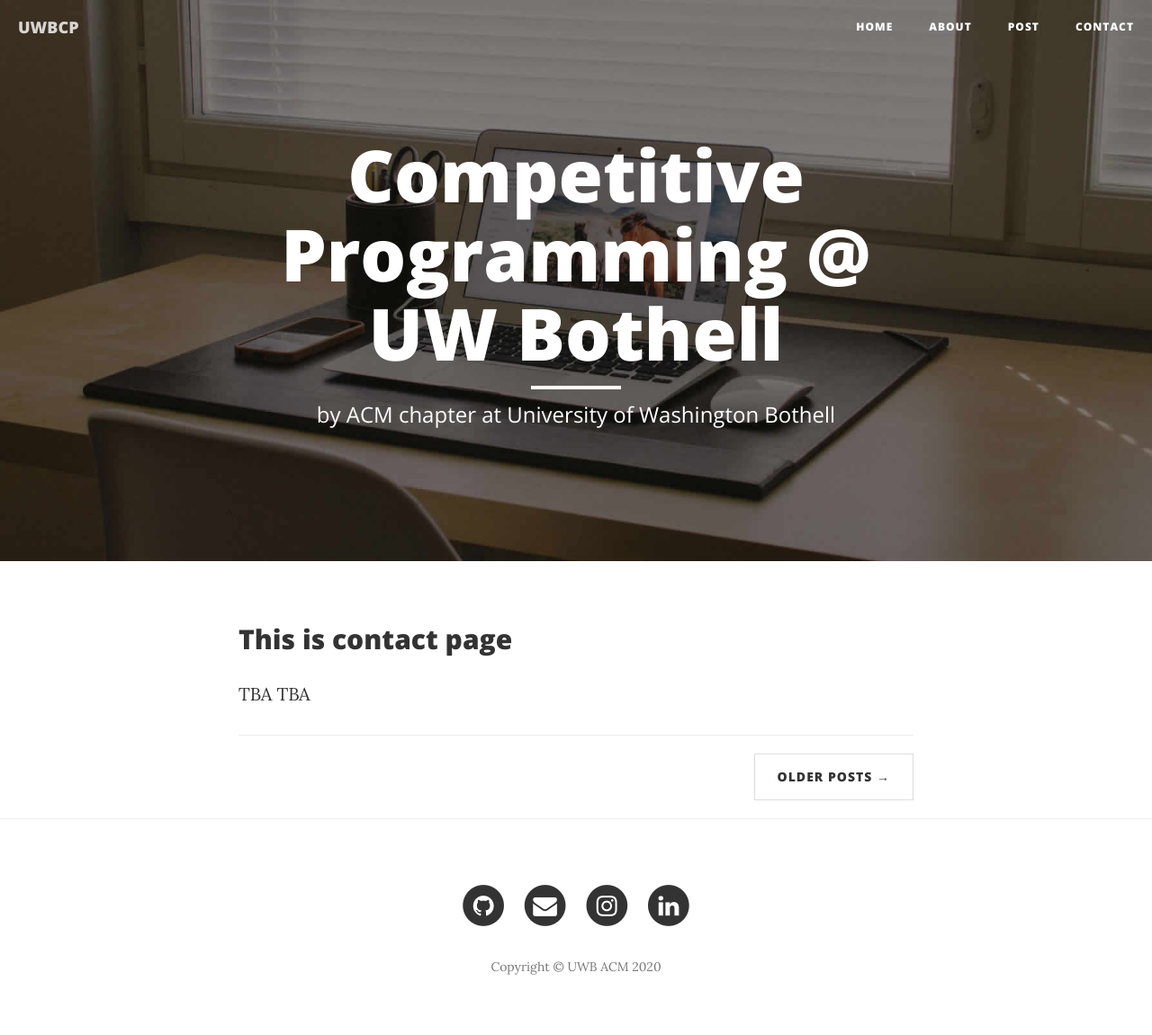
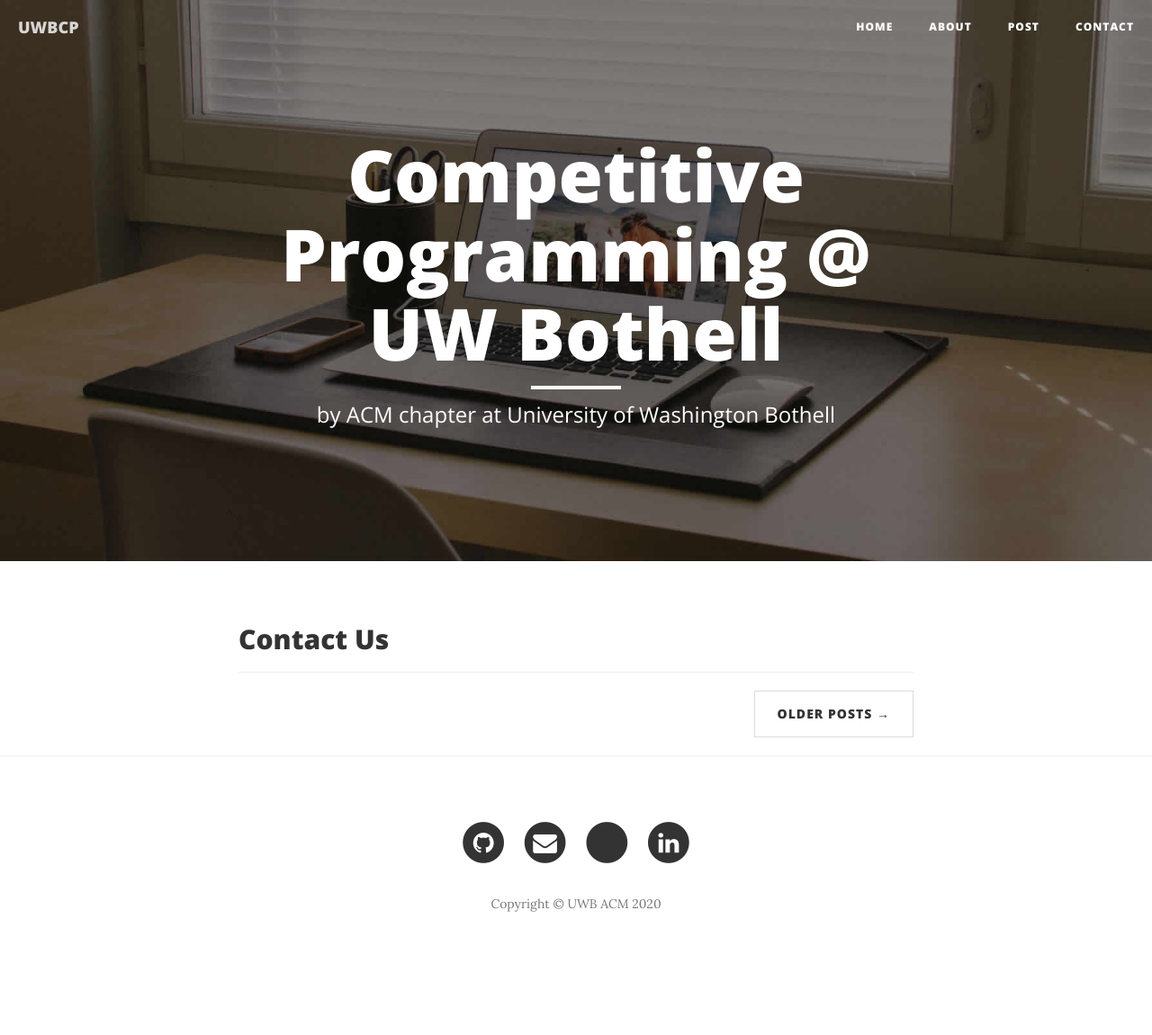
Before and after one commit to alanboy/competitive-programming, a Jekyll site: the page built from contact.md, in a window 1280 px wide. Shown: the whole page at 90% size. Built offline with Jekyll 4.4.1, drawn with Linux system fonts in a browser that asks for light colours; after the commit the page ends 1081 px from its top, so only the background shows below that.

Commit message:
Add competitive programming discord

```diff
--- a/_layouts/default.html
+++ b/_layouts/default.html
@@ -171,10 +171,10 @@
                             </a>
                         </li>
                         <li>
-                            <a href="https://www.instagram.com/uwb_acm/">
+                            <a href="https://discord.gg/2tWhanq">
                                 <span class="fa-stack fa-lg">
                                     <i class="fa fa-circle fa-stack-2x"></i>
-                                    <i class="fa fa-instagram fa-stack-1x fa-inverse"></i>
+                                    <i class="fa fa-discord fa-stack-1x fa-inverse"></i>
                                 </span>
                             </a>
                         </li>
--- a/contact.md
+++ b/contact.md
@@ -3,6 +3,4 @@
 title: UWBCP
 ---
 
-## This is contact page
-
-TBA TBA
+## Contact Us
```
